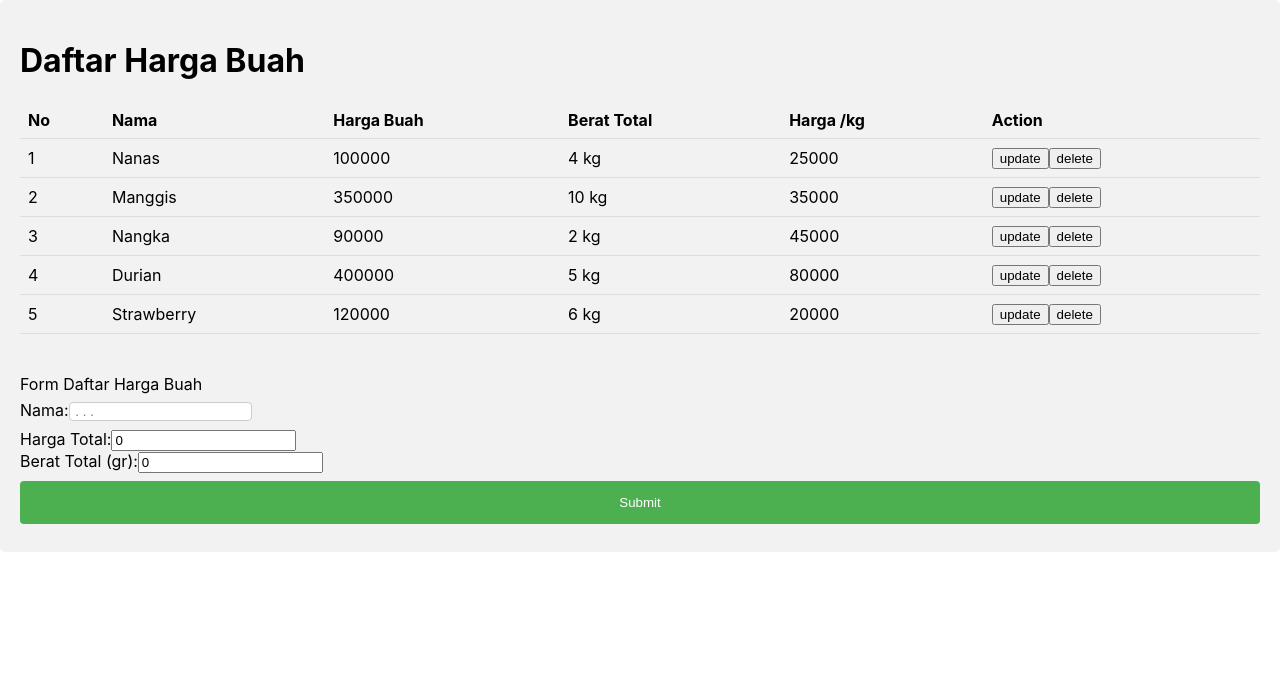
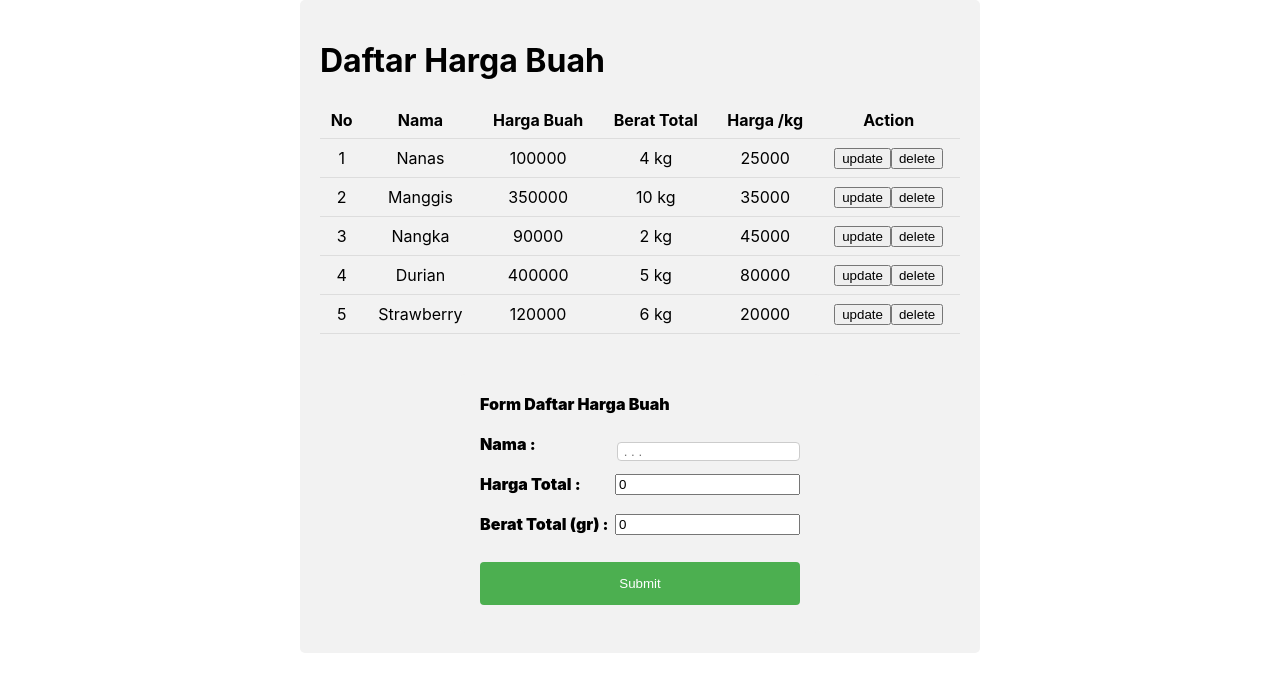
Before and after one commit to jordxx/sanbercode-batch-34, a React (Create React App) app in the folder Tugas-Harian-Part-2/react-tugas10/: page / in a window 1280 px wide. Shown: the top 692 px of the page. Built offline with nearby package versions, Linux system fonts and the light colour scheme.

Commit message:
Tugas 11 update

```diff
--- a/Tugas-Harian-Part-2/react-tugas10/src/Tugas11/crud.js
+++ b/Tugas-Harian-Part-2/react-tugas10/src/Tugas11/crud.js
@@ -111,13 +111,15 @@ const Tugas11 = () => {
         <br />
         <br />
 
+        <div className="container">
           <form method="POST" onSubmit={handleSubmit}>
             <label>
               Form Daftar Harga Buah
               <br />
+              <br />
             </label>
             <label>
-            Nama:
+              Nama :
               <input
                 name="nama"
                 placeholder=" . . . "
@@ -126,10 +128,11 @@ const Tugas11 = () => {
                 type="text"
               />
               <br />
+              <br />
             </label>
 
             <label>
-            Harga Total:
+              Harga Total :
               <input
                 name="hargaTotal"
                 placeholder=" . . . "
@@ -138,10 +141,11 @@ const Tugas11 = () => {
                 type="number"
               />
               <br />
+              <br />
             </label>
 
             <label>
-            Berat Total (gr):
+              Berat Total (gr) :
               <input
                 name="beratTotal"
                 placeholder=" . . . "
@@ -150,10 +154,12 @@ const Tugas11 = () => {
                 type="number"
               />
               <br />
+              <br />
             </label>
 
             <input type="submit" />
           </form>
+        </div>
       </>
     );
 }
--- a/Tugas-Harian-Part-2/react-tugas10/src/Tugas11/style.css
+++ b/Tugas-Harian-Part-2/react-tugas10/src/Tugas11/style.css
@@ -7,6 +7,7 @@ th, td {
   padding: 8px;
   text-align: left;
   border-bottom: 1px solid #ddd;
+  text-align: center;
 }
 
 input[type=text], select {
@@ -15,7 +16,11 @@ input[type=text], select {
   border: 1px solid #ccc;
   border-radius: 4px;
   box-sizing: border-box;
+  float: right;
+}
 
+input[type=number]{
+  float: right;
 }
 
 input[type=submit] {
@@ -27,14 +32,27 @@ input[type=submit] {
   border: none;
   border-radius: 4px;
   cursor: pointer;
+
 }
 
 input[type=submit]:hover {
   background-color: #45a049;
+
 }
 
 div {
   border-radius: 5px;
   background-color: #f2f2f2;
   padding: 20px;
+  width: 50%;
+  margin: auto;
 }
+
+label {
+  font-weight: 900;
+
+}
+
+.container {
+  width: 50%;
+}
```
Lines whose indentation alone changed are shown as unchanged.
